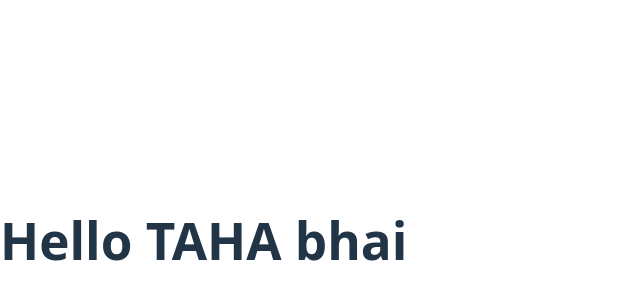
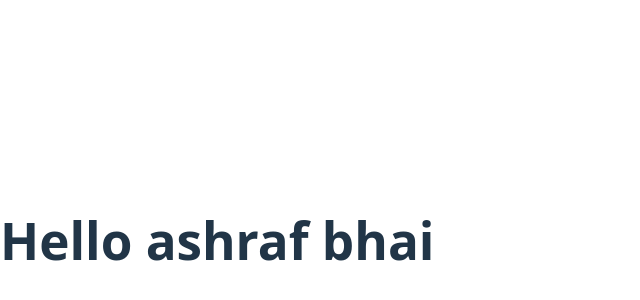
Before and after one commit to Taha2-7/HRBuddy, a React app in the folder frontend/: page / in a window 1280 px wide. Shown: the part 160-460 px from the top of the page, without its empty margins (0-640 px from the left). Built offline with nearby package versions, Linux system fonts and the light colour scheme; the HTML template or start-up script is replaced by a standard one.

Commit message:
3ed comiit

```diff
--- a/frontend/src/App.jsx
+++ b/frontend/src/App.jsx
@@ -3,7 +3,7 @@ import React from "react";
 const App = () => {
   return (
     <div>
-      <h1>Hello TAHA bhai</h1>
+      <h1>Hello ashraf bhai</h1>
     </div>
   );
 };
```
